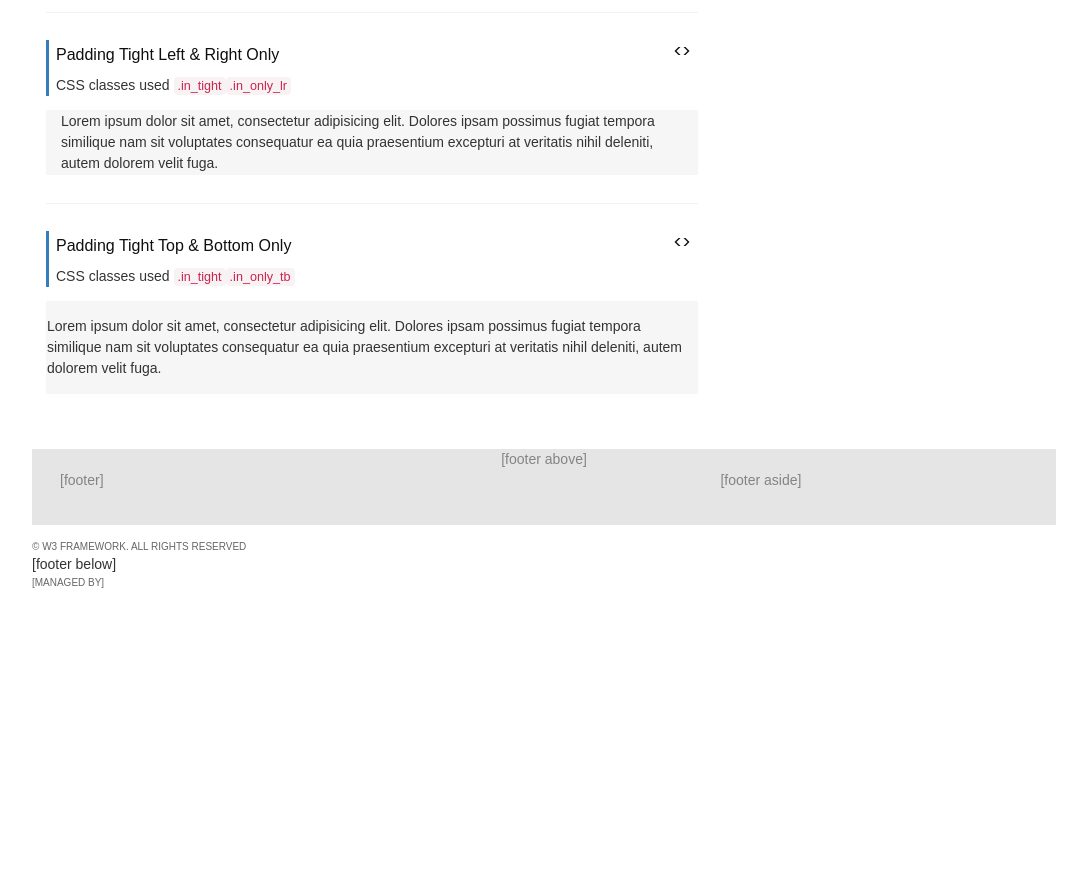
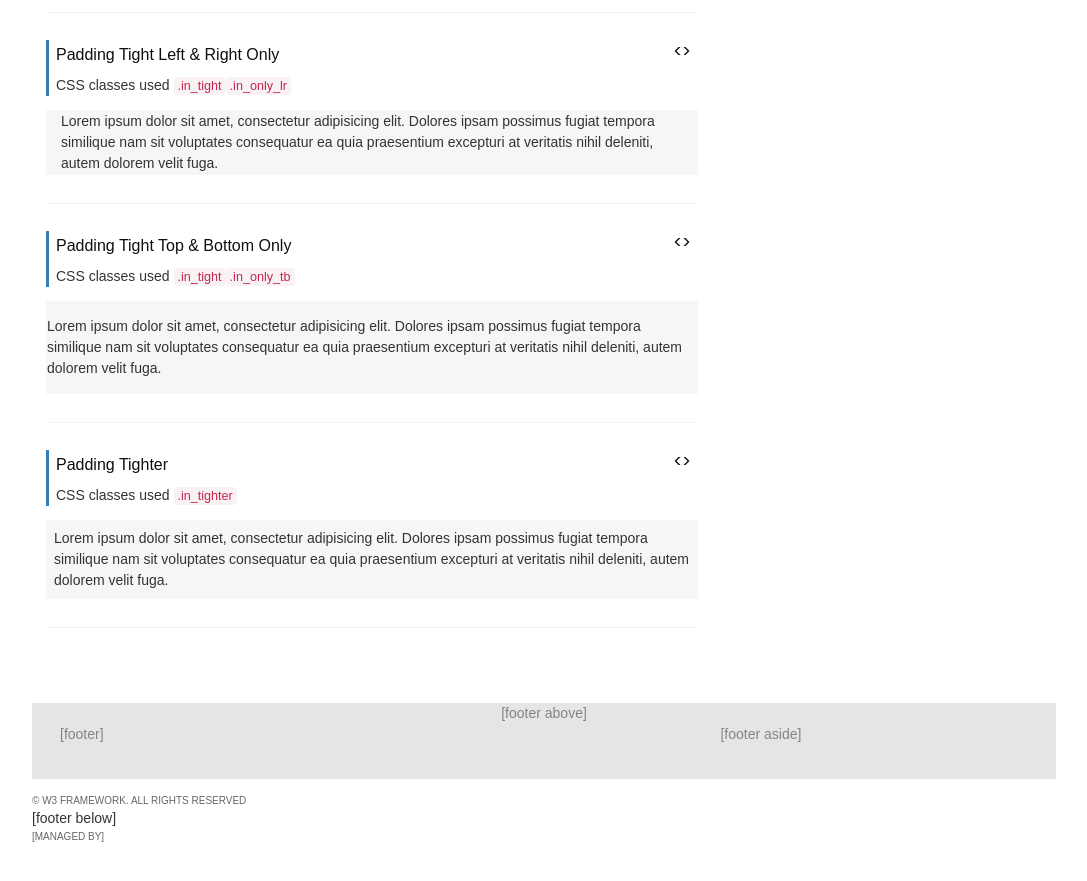
Before and after one commit to 2dpi/templates, a Jekyll site: the page built from www/elements/manual/style/padding.html, in a window 1280 px wide and 900 px high, scrolled down 1303 px. Shown: the top 881 px of the window, without its empty margins (96-1183 px from the left). Built offline with Jekyll 4.4.1, drawn with Linux system fonts in a browser that asks for light colours; some web fonts are replaced; before the commit the page ends 1949 px from its top, so only the background shows below that.

Commit message:
adding pages

```diff
--- a/www/elements/manual/style/padding.html
+++ b/www/elements/manual/style/padding.html
@@ -101,6 +101,20 @@ description: w3 framework - style guide
 <div class="in_tight in_only_tb">Lorem ipsum dolor sit amet, consectetur adipisicing elit. Dolores ipsam possimus fugiat tempora similique nam sit voluptates consequatur ea quia praesentium excepturi at veritatis nihil deleniti, autem dolorem velit fuga.</div>
 {% endraw %}{% endhighlight %}
         </div>
+        <hr>
+        <div class="callout">
+          <h4>Padding Tighter<i class="icon-embed float_right toggle"></i></h4>
+          <p>CSS classes used <code>.in_tighter</code></p>
+        </div>
+        <div class="toggle_hide group columns_2 flush out_tight out_only_bottom">
+          <div class="fill in_tighter">Lorem ipsum dolor sit amet, consectetur adipisicing elit. Dolores ipsam possimus fugiat tempora similique nam sit voluptates consequatur ea quia praesentium excepturi at veritatis nihil deleniti, autem dolorem velit fuga.</div>
+        </div>
+        <div class="toggle_show container_panel out_tight out_only_bottom in_tight fill">
+{% highlight html %}{% raw %}<!-- html code here -->
+<div class="in_tighter">Lorem ipsum dolor sit amet, consectetur adipisicing elit. Dolores ipsam possimus fugiat tempora similique nam sit voluptates consequatur ea quia praesentium excepturi at veritatis nihil deleniti, autem dolorem velit fuga.</div>
+{% endraw %}{% endhighlight %}
+        </div>
+        <hr>
 
 
 
```
